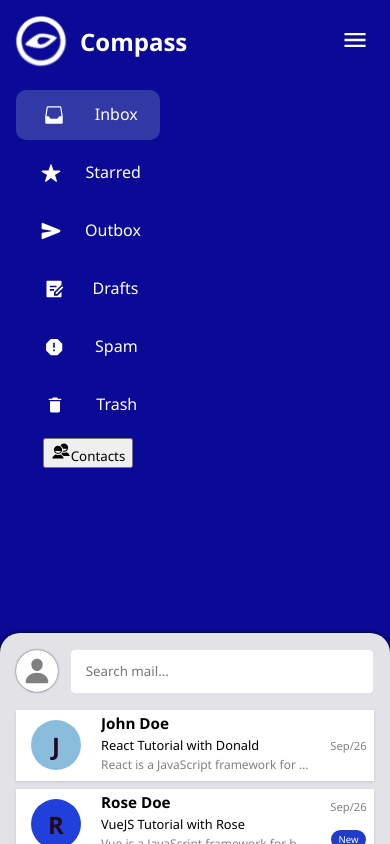
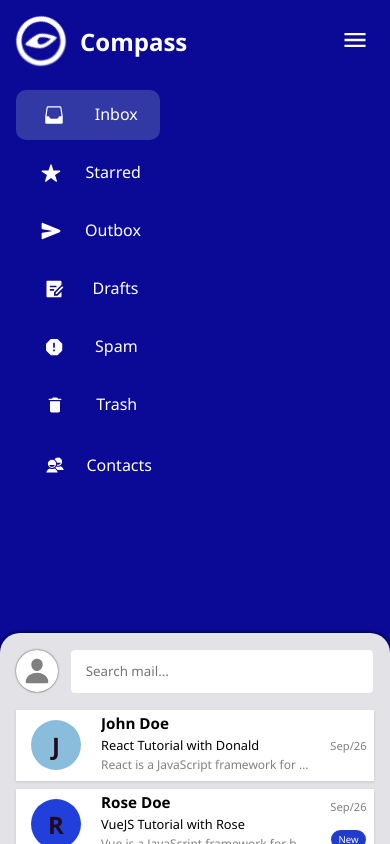
Before and after one commit to Xyzeebit/compass-mail-app, a React (Create React App) app in the folder client/: page /inbox in a window 390 px wide. Built offline with nearby package versions, Linux system fonts and the light colour scheme.

Commit message:
added contacts component to mobile appbar

```diff
--- a/client/src/styles/sidebar.css
+++ b/client/src/styles/sidebar.css
@@ -45,7 +45,7 @@ aside.sidebar {
 @media screen and (max-height: 500px) {
     aside.sidebar {
         height: 100vh;
-
+        padding-bottom: 8rem;
     }
     aside.contacts {
         padding-bottom: 10rem;
@@ -118,3 +118,24 @@ nav a p {
     margin-block-end: 0.3rem;
     overflow: hidden;
 }
+
+.contact-button {
+    display: flex;
+    justify-content: space-between;
+    align-items: center;
+    color: #fff;
+    background-color: #fff0;
+    border: none;
+    width: 9rem;
+    padding: 1rem 0.5rem 1rem 1.8rem;
+}
+.contact-button span {
+    color: #fff;
+    padding-left: 1rem;
+    font-size: 1rem;
+}
+@media screen and (min-width: 769px) {
+    .contact-button {
+        display: none;
+    }
+}
```
